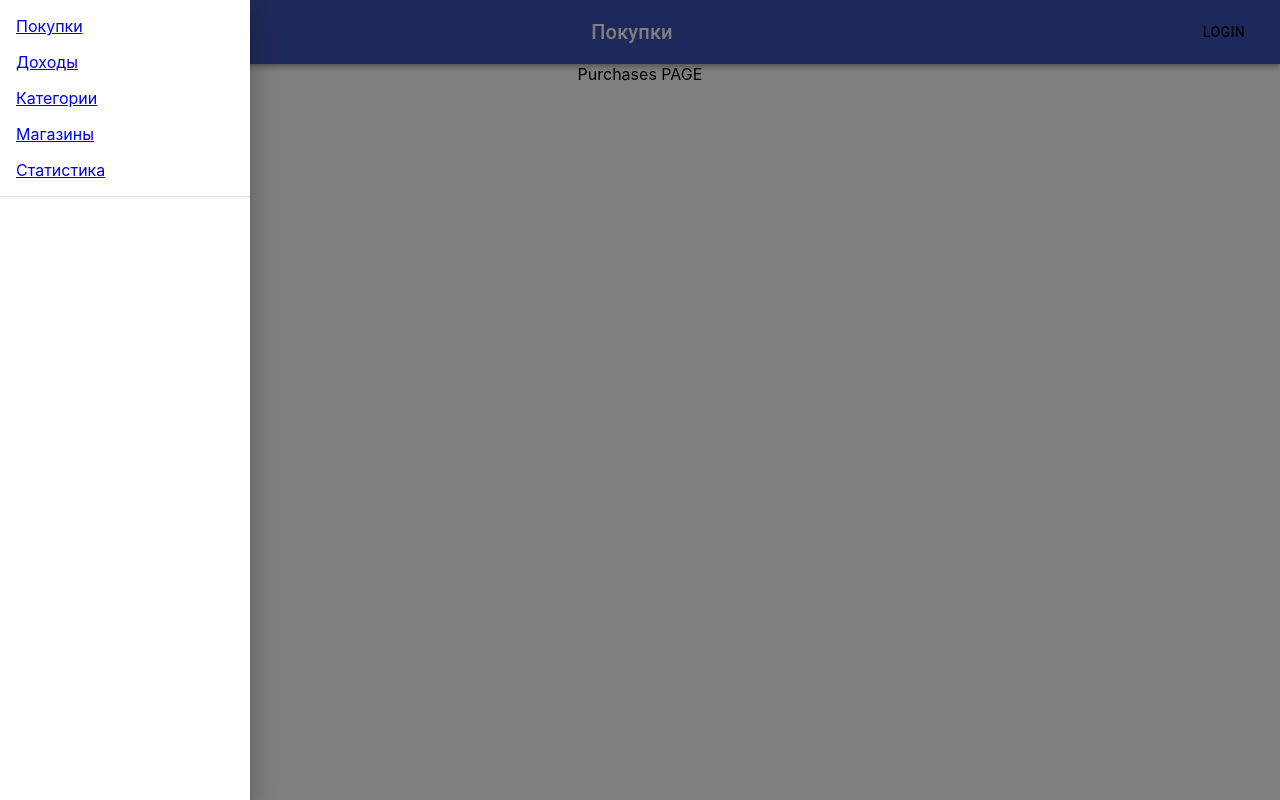
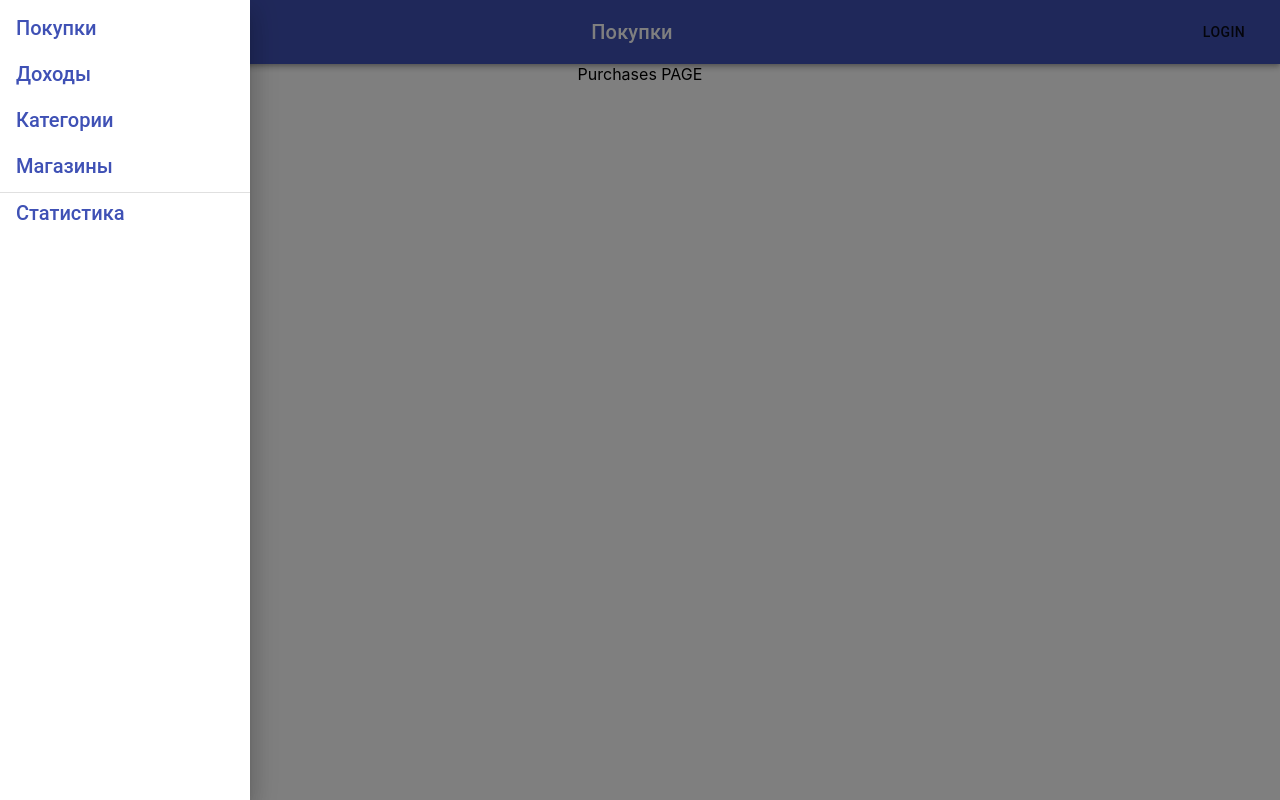
Before and after one commit to MiZe1502/BudgetManager, a React (Create React App) app in the folder client/: page / in a window 1280 px wide. Both pictures are taken after a click on the button 48 px from the left and 32 px from the top of the page. Built offline with nearby package versions, Linux system fonts and the light colour scheme; the HTML template or start-up script is replaced by a standard one.

Commit message:
customized links

```diff
--- a/client/src/components/SideBar/index.js
+++ b/client/src/components/SideBar/index.js
@@ -1,43 +1,14 @@
 import React from 'react';
-import { makeStyles } from '@material-ui/core/styles';
 import Drawer from '@material-ui/core/Drawer';
-import Button from '@material-ui/core/Button';
 import List from '@material-ui/core/List';
 import Divider from '@material-ui/core/Divider';
 import ListItem from '@material-ui/core/ListItem';
-import ListItemIcon from '@material-ui/core/ListItemIcon';
-import ListItemText from '@material-ui/core/ListItemText';
-import InboxIcon from '@material-ui/icons/MoveToInbox';
-import MailIcon from '@material-ui/icons/Mail';
 import './style.css'
+import sections from '../../helpers/sections'
 import { connect } from 'react-redux'
 import { updateSidebarState } from '../../redux/actions/sidebar'
 import { updateCurrentSection } from '../../redux/actions/sections'
 import { Link } from 'react-router-dom'
-
-
-const sections = [
-    {
-        text: 'Покупки',
-        url: '/'
-    },
-    {
-        text: 'Доходы',
-        url: '/income'
-    },
-    {
-        text: 'Категории',
-        url: '/category'
-    },
-    {
-        text: 'Магазины',
-        url: '/shops'
-    },
-    {
-        text: 'Статистика',
-        url: '/stats'
-    },
-]
 
 
 function SideBar(props) {
@@ -60,15 +31,14 @@ function SideBar(props) {
             onClick={toggleDrawer(false)}
             onKeyDown={toggleDrawer(false)}>
             <List>
-        {sections.map((elem, index) => (
+                {sections.map((elem, index) => {
+                return elem.text === 'divider' ? <Divider /> : (
                     <ListItem button key={elem.text}>
                     <Link className="sidebar-link" to={elem.url} onClick = {handleLinkClick(elem.text)}>{elem.text}</Link>
-            {/* <ListItemIcon>{index % 2 === 0 ? <InboxIcon /> : <MailIcon />}</ListItemIcon> */}
-            {/* <ListItemText primary={elem.text} /> */}
                     </ListItem>
-        ))}
+                )
+                })}
             </List>
-      <Divider />
         </div>
     );
 
--- a/client/src/components/SideBar/style.css
+++ b/client/src/components/SideBar/style.css
@@ -4,4 +4,10 @@
 
 .sidebar-link {
     width: inherit;
+    font-family: "Roboto", "Helvetica", "Arial", sans-serif;
+    font-weight: 500;
+    height: 30px;
+    color: #3f51b5;
+    text-decoration: none;
+    font-size: 1.25em;
 }
--- /dev/null
+++ b/client/src/helpers/sections.js
@@ -0,0 +1,25 @@
+export default [
+    {
+        text: 'Покупки',
+        url: '/'
+    },
+    {
+        text: 'Доходы',
+        url: '/income'
+    },
+    {
+        text: 'Категории',
+        url: '/category'
+    },
+    {
+        text: 'Магазины',
+        url: '/shops'
+    },
+    {
+        text: 'divider'
+    },
+    {
+        text: 'Статистика',
+        url: '/stats'
+    },
+]
```
Also changed, not shown: client/src/components/DataTable/index.js (added), client/src/components/DataTable/style.css (added). Lines whose indentation alone changed are shown as unchanged.
